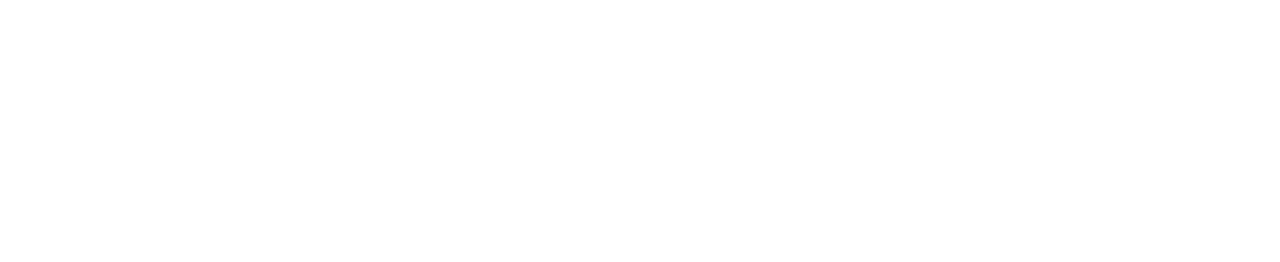
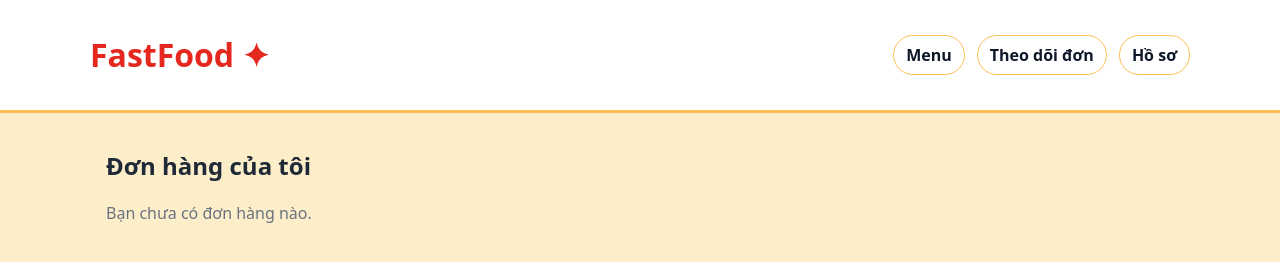
Before and after one commit to gia-uy/fast_food, a plain HTML site: page docs/orders.html in a window 1280 px wide. Drawn offline with Linux system fonts and the light colour scheme; no server answers.

Commit message:
Update orders.html

```diff
--- a/docs/orders.html
+++ b/docs/orders.html
@@ -1 +1,29 @@
-<the code from the assistant's previous message for orders.html>
+<!DOCTYPE html>
+<html lang="vi">
+<head>
+  <meta charset="UTF-8" />
+  <title>Theo dõi đơn hàng</title>
+  <meta name="viewport" content="width=device-width, initial-scale=1" />
+  <link rel="stylesheet" href="styles/index.css">
+  <link rel="stylesheet" href="styles/orders.css">
+</head>
+<body>
+  <header>
+    <div class="container nav">
+      <div class="brand"><h1>FastFood ✦</h1></div>
+      <nav class="links">
+        <a class="chip" href="index.html">Menu</a>
+        <a class="chip" href="orders.html">Theo dõi đơn</a>
+        <a class="chip" href="profile.html">Hồ sơ</a>
+      </nav>
+    </div>
+  </header>
+
+  <main class="container">
+    <h2>Đơn hàng của tôi</h2>
+    <div id="ordersRoot" class="orders-list"></div>
+  </main>
+
+  <script src="scripts/orders.js"></script>
+</body>
+</html>
```
